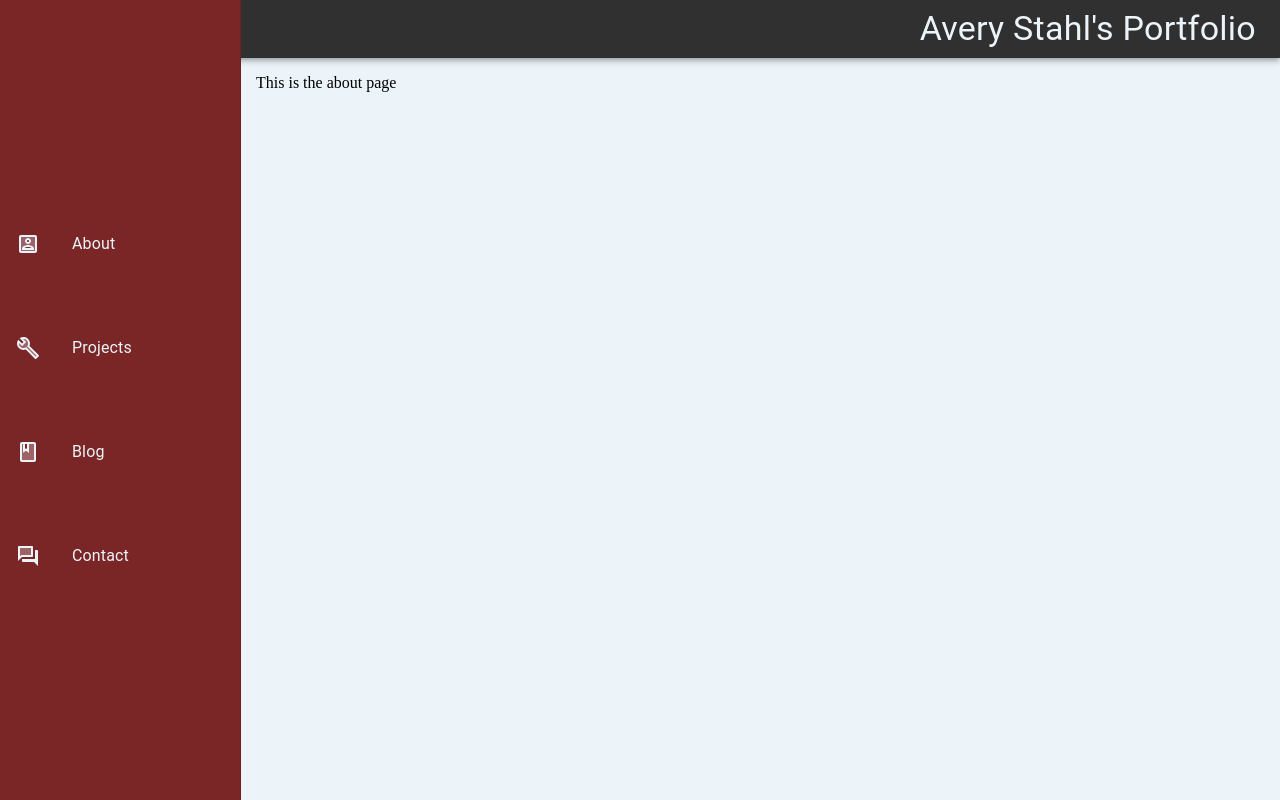
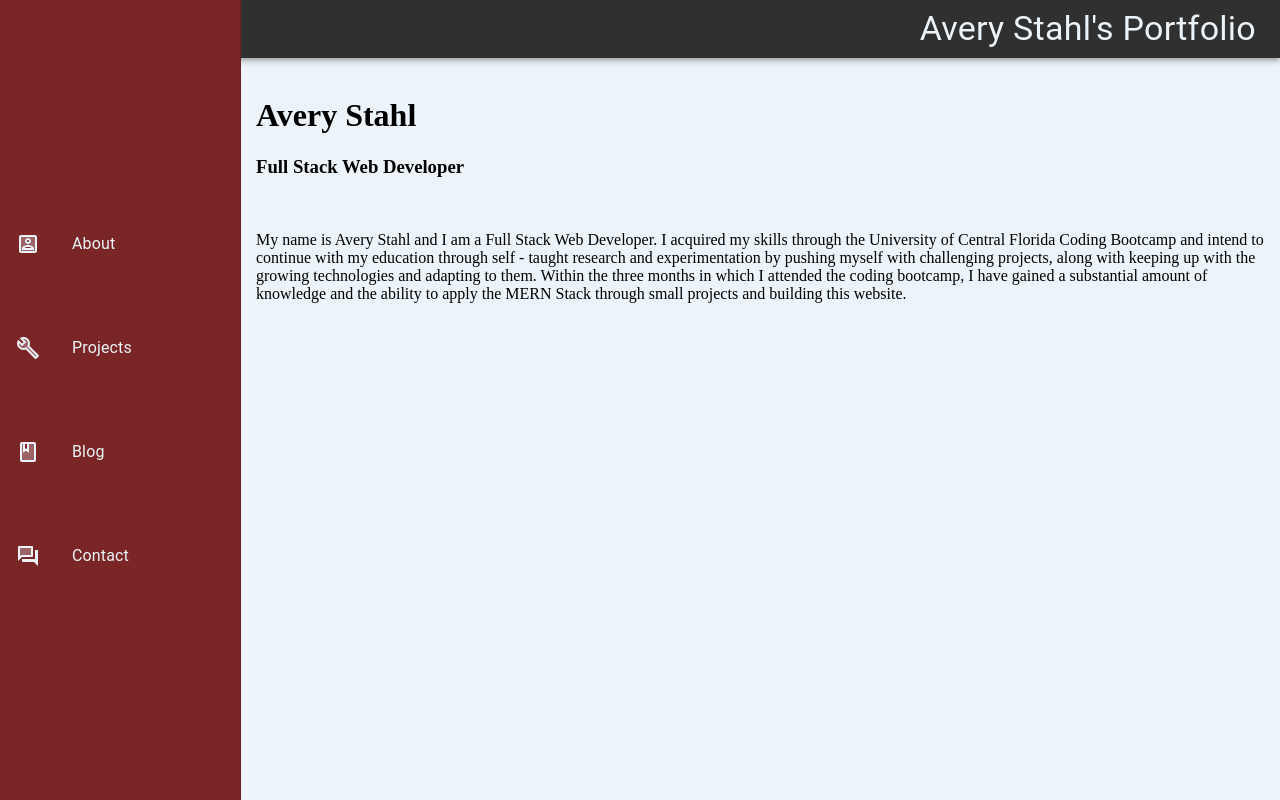
Before and after one commit to MAIMBRAIN/Portfolio, a React (Create React App) app in the folder v.3/client/: page / in a window 1280 px wide. Built offline with nearby package versions, Linux system fonts and the light colour scheme.

Commit message:
imported old about page

```diff
--- a/v.3/client/src/Components/About/about.jsx
+++ b/v.3/client/src/Components/About/about.jsx
@@ -12,7 +12,21 @@ function About () {
     const classes = useStyles();
     return(
         <div >
-            <p>This is the about page</p>
+            <br></br>
+                <h1 > Avery Stahl </h1>
+                <h3 >Full Stack Web Developer</h3>
+                {/* <img className="img-fluid mx-auto d-block portrait" srcSet={MyPic} alt="Portrait of Avery Stahl" /> */}
+                <br></br>
+                <p>
+                    My name is Avery Stahl and I am a Full Stack Web Developer.
+                    I acquired my skills through the University of Central Florida Coding Bootcamp
+                    and intend to continue with my education through self - taught research and experimentation
+                    by pushing myself with challenging projects, along with keeping up with the growing technologies
+                    and adapting to them. Within the three months in which I attended the coding bootcamp, I have
+                    gained a substantial amount of knowledge and the ability to apply the MERN Stack through small
+                    projects and building this website.
+                </p>
+                <br></br>
         </div>
     );
 };
```
